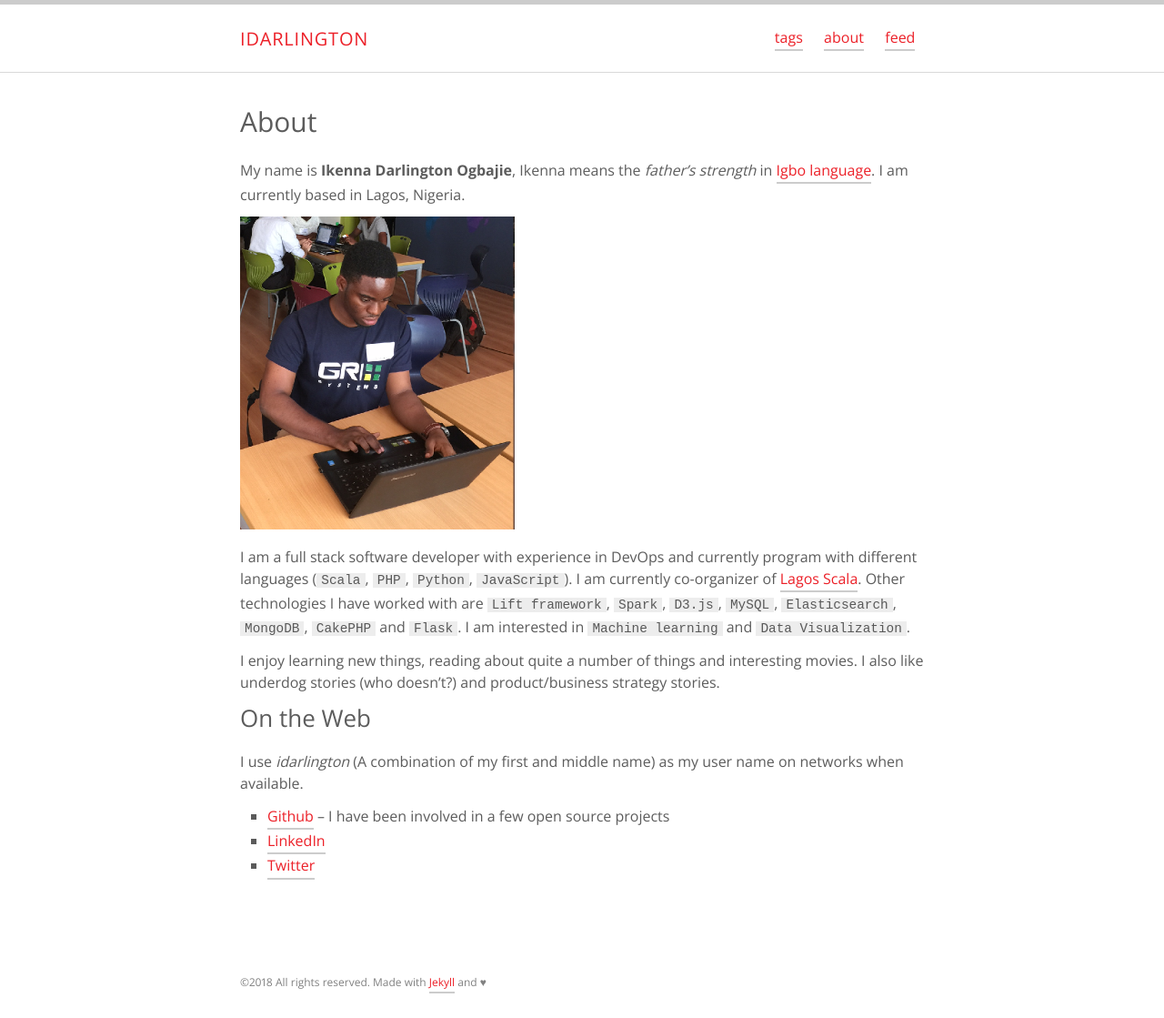
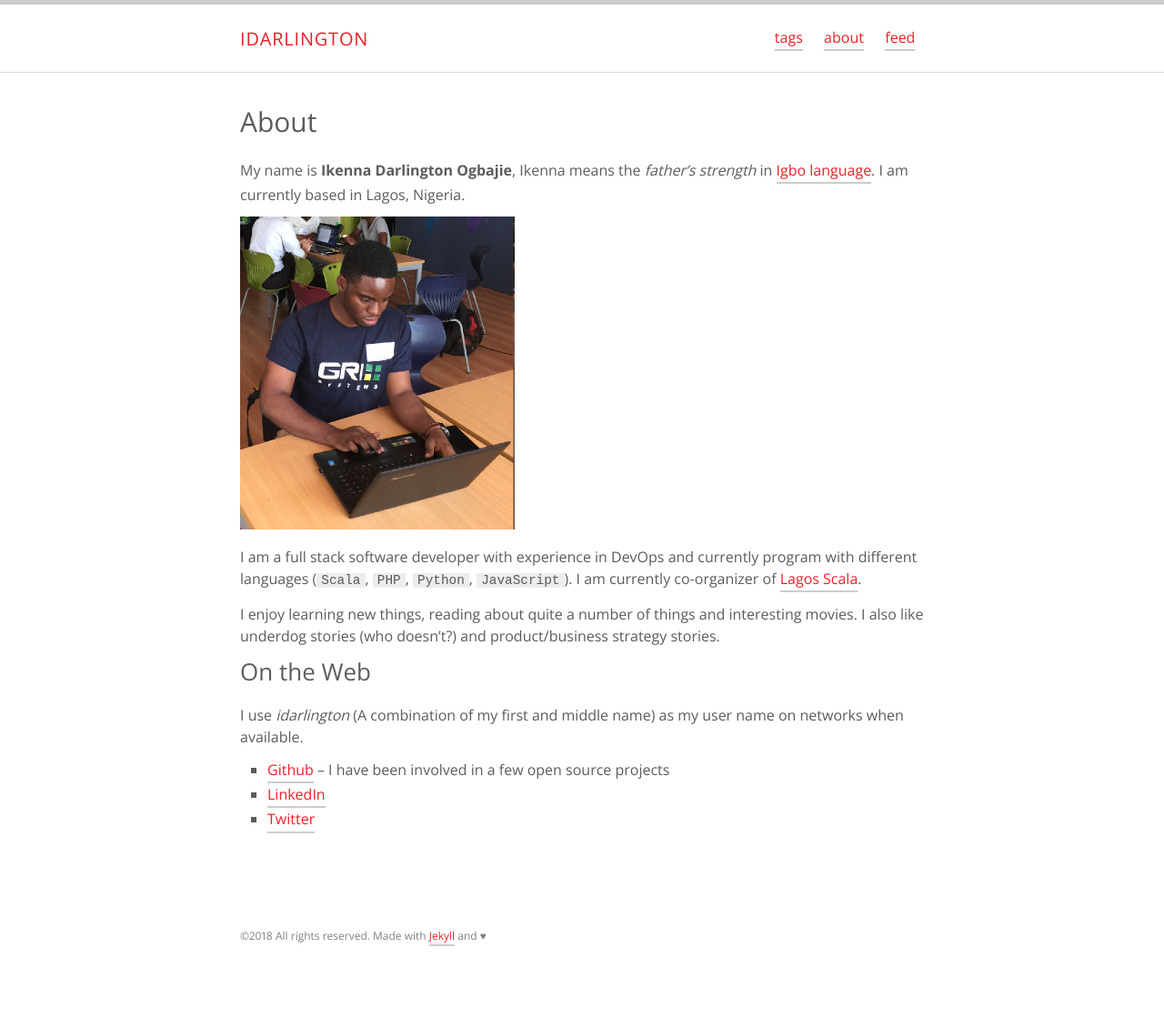
Before and after one commit to idarlington/idarlington.github.io, a Jekyll site: the page built from about.md, in a window 1280 px wide. Shown: the whole page at 91% size. Built offline with Jekyll 4.4.1, drawn with Linux system fonts in a browser that asks for light colours; after the commit the page ends 1068 px from its top, so only the background shows below that.

Commit message:
Update about.md

```diff
--- a/about.md
+++ b/about.md
@@ -14,7 +14,7 @@ My name is **Ikenna Darlington Ogbajie**, Ikenna means the *father's strength* i
 
 ![Ikenna Darlington Ogbajie](/assets/images/author.png "Ikenna Darlington")
 
-I am a full stack software developer with experience in DevOps and currently program with different languages (`Scala`, `PHP`, `Python`, `JavaScript`). I am currently co-organizer of [Lagos Scala](https://twitter.com/lagosscala). Other technologies I have worked with are `Lift framework`, `Spark`, `D3.js`, `MySQL`, `Elasticsearch`, `MongoDB`, `CakePHP` and `Flask`. I am interested in `Machine learning` and `Data Visualization`.
+I am a full stack software developer with experience in DevOps and currently program with different languages (`Scala`, `PHP`, `Python`, `JavaScript`). I am currently co-organizer of [Lagos Scala](https://twitter.com/lagosscala).
 
 I enjoy learning new things, reading about quite a number of things and interesting movies. I also like underdog stories (who doesn't?) and product/business strategy stories.
 
```
